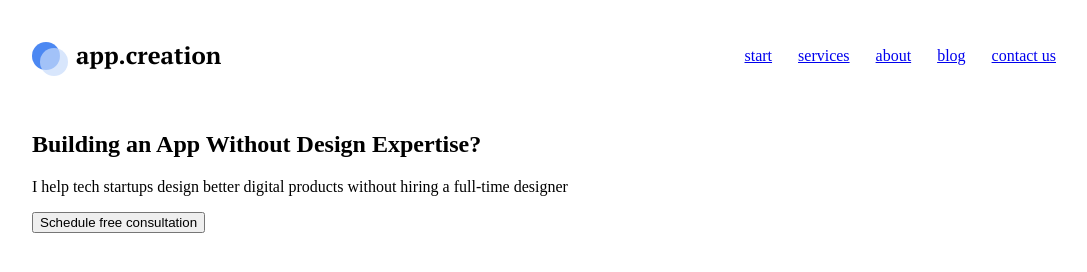
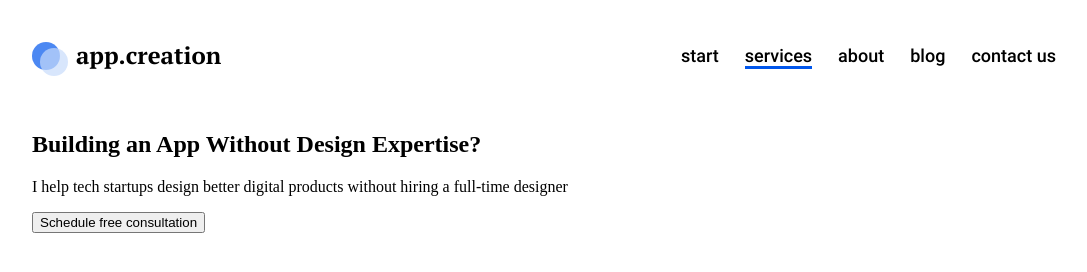
Before and after one commit to WebHeroSchool/final-project-css_almal, a plain HTML site: page index.html in a window 1280 px wide. Shown: the whole page, without its empty margins (96-1183 px from the left). Drawn offline with Linux system fonts and the light colour scheme.

Commit message:
add menu style

```diff
--- a/fonts.css
+++ b/fonts.css
@@ -6,22 +6,15 @@
 }
 
 @font-face {
-    font-family: 'pt_serif';
-    src: url('fonts/ptserif-bolditalic-webfont.woff') format('woff');
-    font-weight: bold;
-    font-style: italic;
+    font-family: 'roboto';
+    src: url('fonts/roboto-medium-webfont.woff') format('woff');
+    font-weight: 500;
+    font-style: normal;
 }
 
 @font-face {
-    font-family: 'pt_serif';
-    src: url('fonts/ptserif-italic-webfont.woff') format('woff');
-    font-weight: normal;
-    font-style: italic;
-}
-
-@font-face {
-    font-family: 'pt_serif';
-    src: url('fonts/ptserif-regular-webfont.woff') format('woff');
+    font-family: 'roboto';
+    src: url('fonts/roboto-regular-webfont.woff') format('woff');
     font-weight: normal;
     font-style: normal;
 }
--- a/index.html
+++ b/index.html
@@ -4,7 +4,6 @@
     <meta charset="utf-8">
     <title>Website</title>
     <link rel="stylesheet" href="./style.css">
-    <link href="https://fonts.googleapis.com/css2?family=Roboto:ital@1&display=swap" rel="stylesheet">
     <link rel="stylesheet" href="fonts.css">
   </head>
     <body>
@@ -17,7 +16,7 @@
           </div>
           <nav class="menu">
             <a class="menu__item" href="#">start</a>
-            <a class="menu__item" href="#">services</a>
+            <a class="menu__item menu__item_active" href="#">services</a>
             <a class="menu__item" href="#">about</a>
             <a class="menu__item" href="#">blog</a>
             <a class="menu__item" href="#">contact us</a>
--- a/style.css
+++ b/style.css
@@ -1,7 +1,3 @@
-.title {
-  font-family: 'Roboto', sans-serif;
-}
-
 body {
   margin: 0;
 }
@@ -50,9 +46,39 @@ body {
 }
 
 .menu__item {
-  padding: 0 13px;
+  position: relative;
+  margin-right: 26px;
+  font: 500 18px/21px roboto, arial, helvetica, sans-serif;
+  text-decoration: none;
+  color: #000;
+  transition: opacity .3s;
 }
 
 .menu__item:last-child {
-  padding-right: 0;
+  margin-right: 0;
 }
+
+.menu__item_active::after {
+  position: absolute;
+  left: 0;
+  display: block;
+  content: '';
+  width: 100%;
+  height: 3px;
+  background:  #0056EC;
+  transition: opacity .3s;
+}
+
+.menu__item:hover {
+  opacity: 0.5;
+}
+
+.menu__item:hover:after {
+  position: absolute;
+  left: 0;
+  display: block;
+  content: '';
+  width: 100%;
+  height: 3px;
+  background: #0056EC;
+}
```
Also changed, not shown: fonts/ptserif-bolditalic-webfont.woff (deleted), fonts/ptserif-italic-webfont.woff (deleted), fonts/ptserif-regular-webfont.woff (deleted), fonts/roboto-medium-webfont.woff (added), fonts/roboto-regular-webfont.woff (added), 1 other file.
